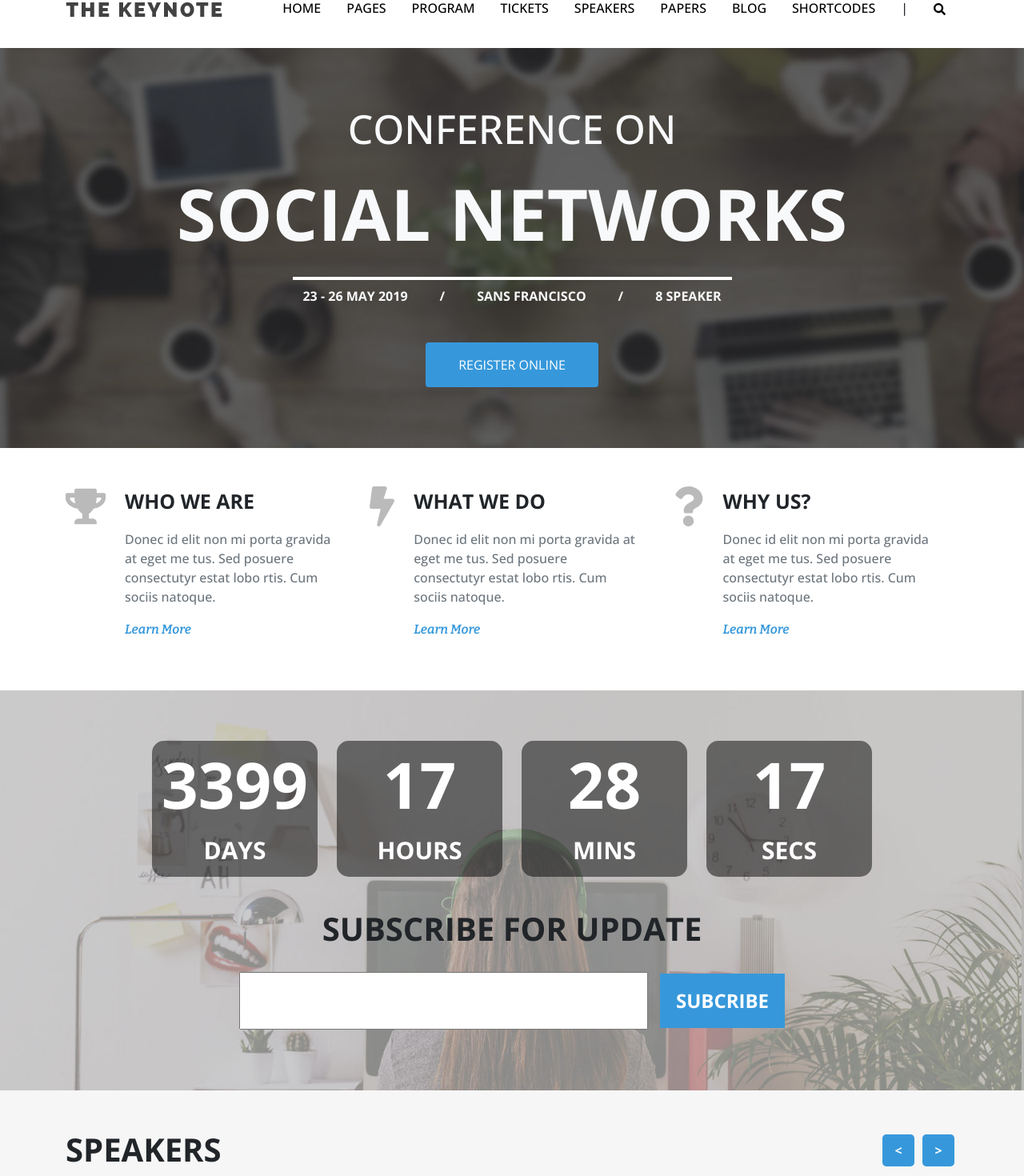
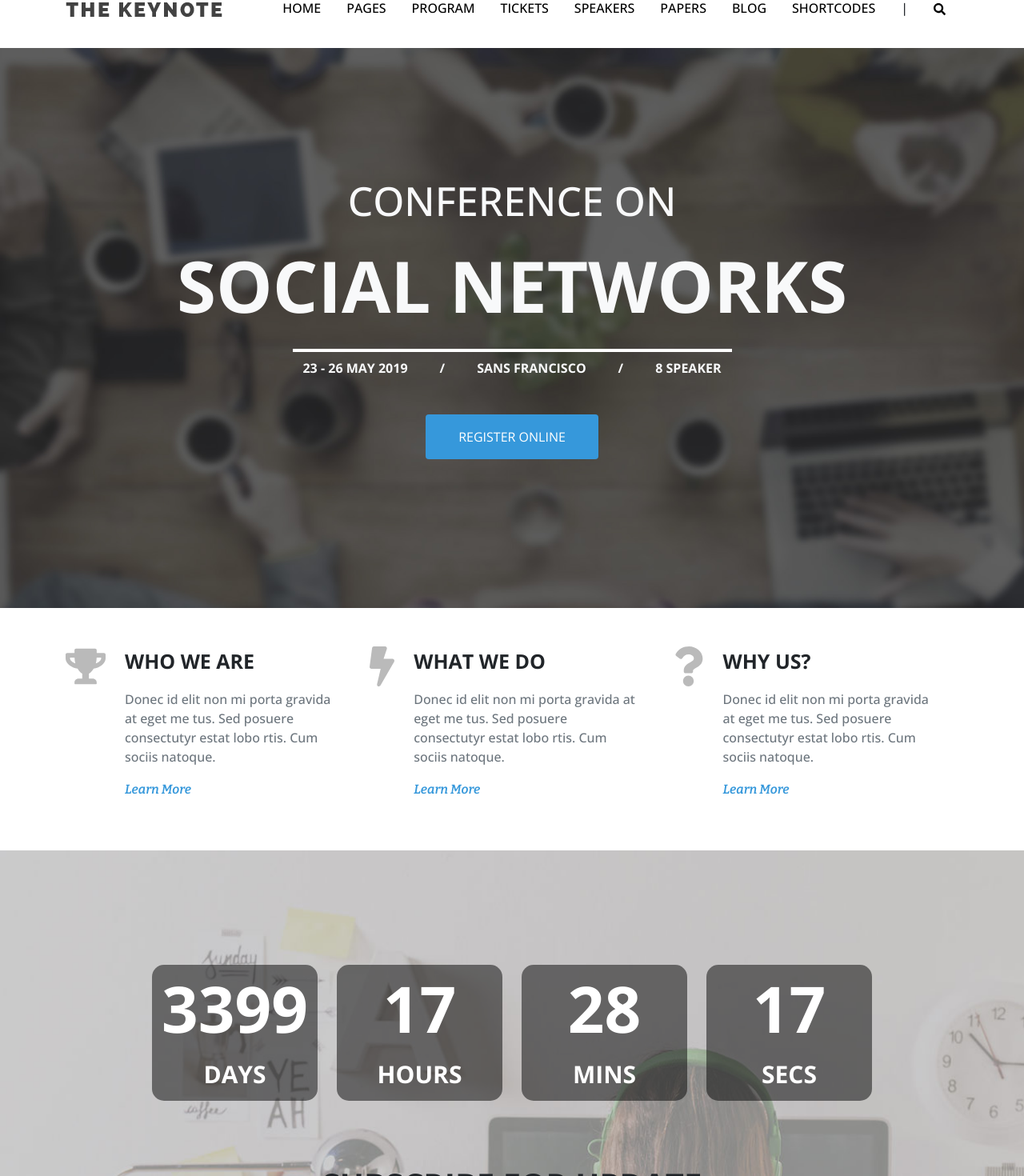
Before and after one commit to VALDEV05/proj-html-vuejs, a Vue app: page / in a window 1280 px wide. Shown: the part 40-1510 px from the top of the page at 80% size. Built offline with nearby package versions, Linux system fonts and the light colour scheme.

Commit message:
Complete layout

```diff
--- a/src/components/jumbotronCountdown.vue
+++ b/src/components/jumbotronCountdown.vue
@@ -58,12 +58,13 @@ export default {
 #jumbotron_countdown {
     background-image: url('../assets/img/coutdown-bg1.jpg');
     width: 100vw;
-    height: 500px;
+    height: 700px;
     background-size: cover;
     background-repeat: no-repeat;
     background-position-y: center;
     .container-jumbo{
-        height: 100%;
+        height: 50%;
+        padding-top: 80px;
         .countdown{
             height: 200px;
             color: $white-color;
@@ -91,7 +92,7 @@ export default {
         #text_jumbo_countdown{
             font-size: 40px;
             text-align: center;
-            margin-top: 20px;}
+            margin-top: 60px;}
         }
         .btn_subscribe {
             font-size: 24px;
--- a/src/components/jumbotronSocialNetwork.vue
+++ b/src/components/jumbotronSocialNetwork.vue
@@ -33,12 +33,15 @@ props:{
 #jumbotron_socialNetwork {
     background-image: url('../assets/img/slider-1-bg.jpg');
     width: 100vw;
-    height: 500px;
+    height: 700px;
     background-size: cover;
     background-repeat: no-repeat;
     background-position-y: center;
     .container-jumbo {
         height: 50%;
+        .title.text-light {
+            margin-top: 90px;
+        }
         .title-sm {
             font-size: 50px;
             &.animated{
--- a/src/components/location.vue
+++ b/src/components/location.vue
@@ -41,6 +41,9 @@ export default {
     background-position-y: center;
     .container-jumbo {
         height: 50%;
+        .title{
+            margin-top: 10px;
+        }
         .title-sm {
             font-size: 35px;
         }
--- a/src/components/presentationTwitter.vue
+++ b/src/components/presentationTwitter.vue
@@ -45,7 +45,9 @@ export default {
 
 <style lang="scss">
 @import '@/assets/style/variables.scss';
-
+#presentationTwitter {
+    height: 600px;
+}
 .col-6.video{
     img{
         transform: scale(1.3);
--- a/src/components/programs.vue
+++ b/src/components/programs.vue
@@ -41,7 +41,7 @@
               <div id="text_section_info">
                   <h1 class="text-uppercase mt-4"> {{item.firstDay.program.title}}</h1>
                   <p class="py-4">{{item.firstDay.program.subtitle}}</p>
-                  <img :src="require('@/assets/img/' + item.firstDay.speaker.image)" style="height: 80px; width: 100px;" class="rounded-3" alt="speaker-8">
+                  <img class="speaker" :src="require('@/assets/img/' + item.firstDay.speaker.image)" style="height: 80px; width: 100px;" alt="speaker-8">
               </div>
           </div>
 
@@ -89,4 +89,8 @@ export default {
         }
     }
 }
+.speaker{
+    margin-bottom: 150px;
+    border-radius: 10px;
+}
 </style>
--- a/src/components/speakers.vue
+++ b/src/components/speakers.vue
@@ -12,7 +12,7 @@
             </div>
             <!-- /controls -->
             <div class="section_card_speakers">
-                <div class="row mt-5">
+                <div class="row speaker">
                     <div class="col-3 container_card" v-for="card in items" :key="card.name">
                         <div class="card border-0" style="width: 18rem;">
                             <img :src="require('@/assets/img/' + card.image)" class="card-img-top image" alt="speaker-6">
@@ -64,9 +64,9 @@ export default {
 
 #speakers{
     background-color: #f6f6f6;
-    height: 500px;
+    height: 700px;
     .controls{
-        padding-top: 50px;
+        padding-top: 75px;
         .btn_angle{
         background-color: $primary-color;
         height: 30px;
@@ -95,6 +95,9 @@ export default {
                 color: gray;
             }
         }
+}
+.row.speaker {
+    margin-top: 100px;
 }
 .container_card {
   position: relative;
```
